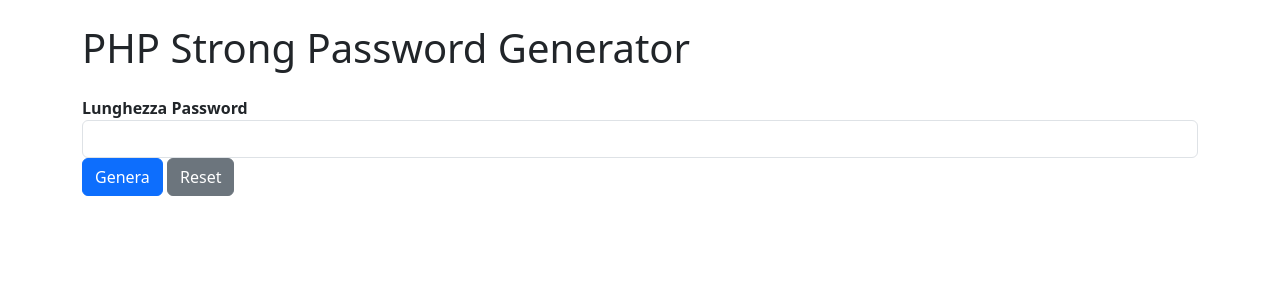
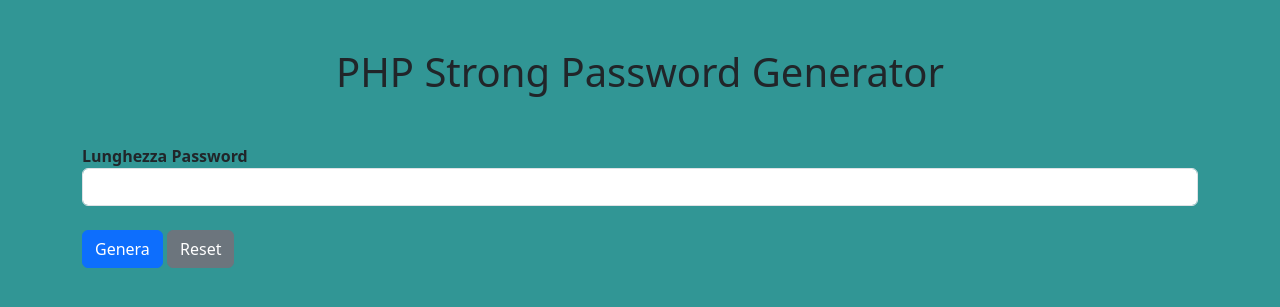
Before and after one commit to dario-bennardino/php-strong-password-generator, a PHP site: page / in a window 1280 px wide. Shown: the top 307 px of the page. Run offline with PHP 8.4, Linux system fonts and the light colour scheme.

Commit message:
[add] milestone II completa

```diff
--- a/css/style.css
+++ b/css/style.css
@@ -1,3 +1,3 @@
 body {
-    background-color: red;
+    background-color: #319695 !important;
 }
--- /dev/null
+++ b/data/functions.php
@@ -0,0 +1,28 @@
+<?php
+function generate_password($length)
+{
+    $caratteri = 'abcdefghijklmnopqrstuvwxyzABCDEFGHIJKLMNOPQRSTUVWXYZ0123456789!@#$%^&*()_+{}|:"<>?-=[]\;,./';
+    $password = '';
+    $lunghezza_password = strlen($caratteri) - 1;
+
+    for ($i = 0; $i < $length; $i++) {
+        $password .= $caratteri[mt_rand(0, $lunghezza_password)];
+    }
+
+    return $password;
+}
+
+if ($_SERVER["REQUEST_METHOD"] == "POST") {
+    //Verifico se è stata specificata la lunghezza della password
+    if (isset($_POST['lunghezza_password'])) {
+        //ottengo la lunghezza della password e la genero
+        $lunghezza = intval($_POST['lunghezza_password']);
+        $password_generata = generate_password($lunghezza);
+    }
+}
+
+// Verifica se è stato inviato il modulo con il pulsante Reset
+if ($_SERVER["REQUEST_METHOD"] == "POST" && isset($_POST['reset'])) {
+    // Resetta la variabile della password generata
+    $password_generata = '';
+}
--- a/index.php
+++ b/index.php
@@ -1,32 +1,8 @@
 <?php
-function generate_password($length)
-{
-    $caratteri = 'abcdefghijklmnopqrstuvwxyzABCDEFGHIJKLMNOPQRSTUVWXYZ0123456789!@#$%^&*()_+{}|:"<>?-=[]\;,./';
-    $password = '';
-    $lunghezza_password = strlen($caratteri) - 1;
-
-    for ($i = 0; $i < $length; $i++) {
-        $password .= $caratteri[mt_rand(0, $lunghezza_password)];
-    }
-
-    return $password;
-}
+require_once __DIR__ . '/data/functions.php'
 
 // Verifico se è stata inviata una richiesta POST
-if ($_SERVER["REQUEST_METHOD"] == "POST") {
-    //Verifico se è stata specificata la lunghezza della password
-    if (isset($_POST['lunghezza_password'])) {
-        //ottengo la lunghezza della password e la genero
-        $lunghezza = intval($_POST['lunghezza_password']);
-        $password_generata = generate_password($lunghezza);
-    }
-}
 
-// Verifica se è stato inviato il modulo con il pulsante Reset
-if ($_SERVER["REQUEST_METHOD"] == "POST" && isset($_POST['reset'])) {
-    // Resetta la variabile della password generata
-    $password_generata = '';
-}
 
 ?>
 
@@ -38,7 +14,7 @@ if ($_SERVER["REQUEST_METHOD"] == "POST" && isset($_POST['reset'])) {
     <meta name="viewport" content="width=device-width, initial-scale=1.0">
     <title>PHP Strong Password Generator</title>
     <!-- CSS -->
-    <link rel="stylesheet" href="/css/style.css">
+    <link rel="stylesheet" href="css/style.css">
     <!-- BOOTSTRAP -->
     <link href="https://cdn.jsdelivr.net/npm/bootstrap@5.3.3/dist/css/bootstrap.min.css" rel="stylesheet" integrity="sha384-QWTKZyjpPEjISv5WaRU9OFeRpok6YctnYmDr5pNlyT2bRjXh0JMhjY6hW+ALEwIH" crossorigin="anonymous">
 </head>
@@ -46,20 +22,24 @@ if ($_SERVER["REQUEST_METHOD"] == "POST" && isset($_POST['reset'])) {
 <body>
 
     <div class="container my-4">
-        <h1>PHP Strong Password Generator</h1>
+        <h1 class="text-center p-4 ">PHP Strong Password Generator</h1>
 
         <form action="index.php" method="POST" class="mt-4">
 
             <label for="lunghezza_password"><strong>Lunghezza Password</strong></label>
             <input type="number" class="form-control" id="lunghezza_password" name="lunghezza_password">
-            <button type="submit" class="btn btn-primary">Genera</button>
-            <button type="submit" class="btn btn-secondary" name="reset">Reset</button>
+            <div class="buttons mt-4 ">
+                <button type="submit" class="btn btn-primary">Genera</button>
+                <button type="submit" class="btn btn-secondary" name="reset">Reset</button>
+            </div>
+
 
         </form>
 
         <!-- stampo la password solo se è stata generata -->
         <?php if (isset($password_generata)) : ?>
             <h4>La password generata è: <?php echo $password_generata; ?> </h4>
+
         <?php endif; ?>
     </div>
 
```
Also changed, not shown: partials/functions.php (deleted).
